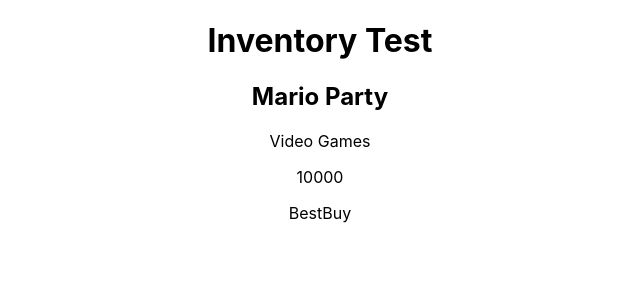
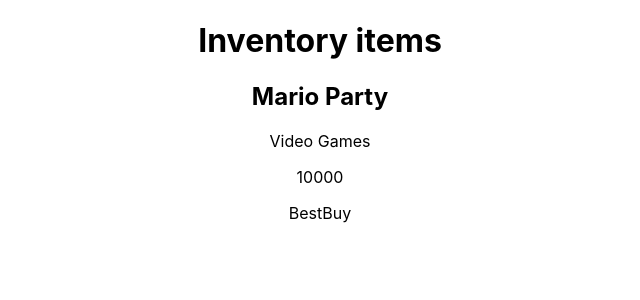
Before and after one commit to karjenwong/inventory, a React (Create React App) app in the folder inventory_test/: page / in a window 1280 px wide. Shown: the top 300 px of the page, without its empty margins (320-960 px from the left). Built offline with nearby package versions, Linux system fonts and the light colour scheme; no server answers.

Commit message:
created items component

```diff
--- a/inventory_test/src/App.js
+++ b/inventory_test/src/App.js
@@ -1,6 +1,8 @@
 import React, {useState, useEffect} from 'react';
 import './App.css';
 import axios from 'axios'
+import Items from './components/Items'
+
 function App()  {
 const [data, setData] = useState([{ "name": "Mario Party",
 "category": "Video Games",
@@ -19,22 +21,12 @@
   console.log('hi')
 },[])
 
-let test = data.map(item => {
-  return (<div>
-      <h2>{item.name}</h2>
-        <p>{item.id}</p>
-        <p>{item.category}</p>
-        <p>{item.qty}</p>
-        <p>{item.owner}</p>
-    </div>
-  )
-})
 
 
 return (
   <div className="App">
-    <h1>Inventory Test</h1>
-    {test}
+    <h1>Inventory items</h1>
+    {Items(data)}
 
   </div>
 )
--- a/inventory_test/src/components/Items.js
+++ b/inventory_test/src/components/Items.js
@@ -1,15 +1,15 @@
+import React from 'react';
 
-function Items(items)  {
-let items = data.map(item => (<div>
+function Items(test)  {
+ return test.map(item=> (
+  <div>
   <h2>{item.name}</h2>
     <p>{item.id}</p>
     <p>{item.category}</p>
     <p>{item.qty}</p>
     <p>{item.owner}</p>
 </div>
-  )
-)
-return items
+ ))
 
 }
 
```
Lines whose indentation alone changed are shown as unchanged.
